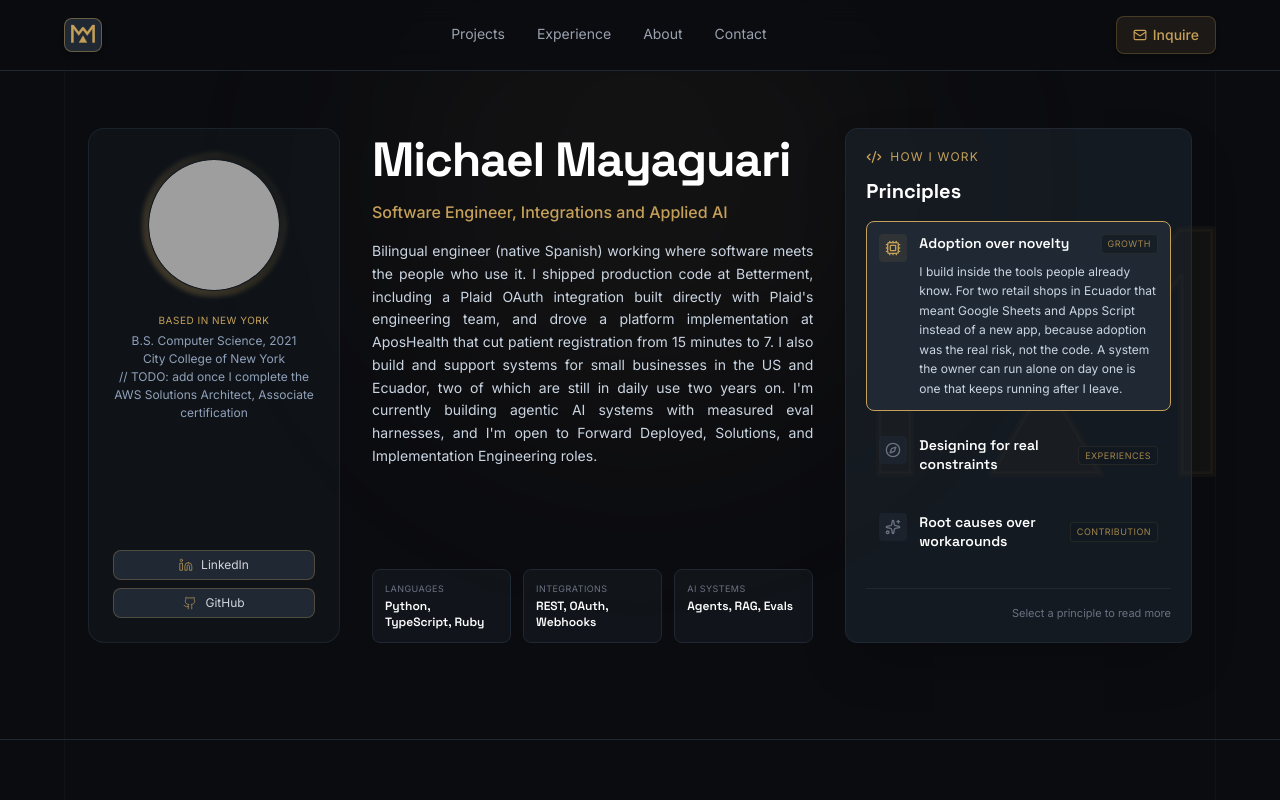
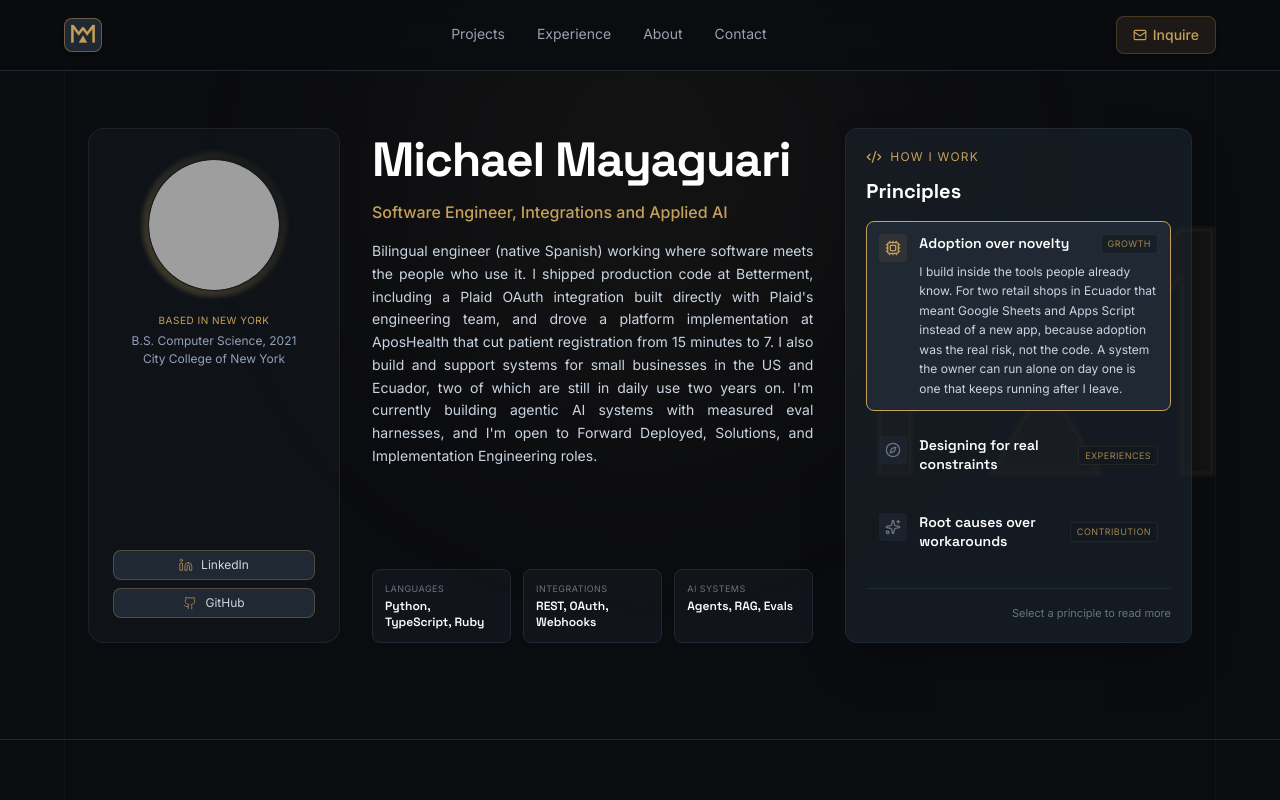
Before and after one commit to mgmayaguari/mgmayaguari.github.io, a React (Vite) app: page / in a window 1280 px wide. Shown: the top 800 px of the page. Built offline with nearby package versions, Linux system fonts and the light colour scheme; grey boxes are pictures that could not be loaded.

Commit message:
Minor syntax changes

```diff
--- a/src/components/Hero.tsx
+++ b/src/components/Hero.tsx
@@ -66,7 +66,7 @@ export default function Hero() {
               <p className="font-sans text-[10px] text-gold uppercase tracking-wider">Based in New York</p>
               <p className="font-sans text-[12px] text-slate-400 font-light mt-1">
                 B.S. Computer Science, 2021<br/>City College of New York<br/>
-                 // TODO: add once I complete the AWS Solutions Architect, Associate certification
+                {/* TODO: add once I complete the AWS Solutions Architect, Associate certification */}
                 {/* <span className="text-gold/90 font-sans text-[10px] mt-0.5 block tracking-wide">AWS Solutions Architect, Associate</span> */}
               </p>
             </div>
```
Also changed, not shown: src/App.tsx (line endings or trailing spaces).
